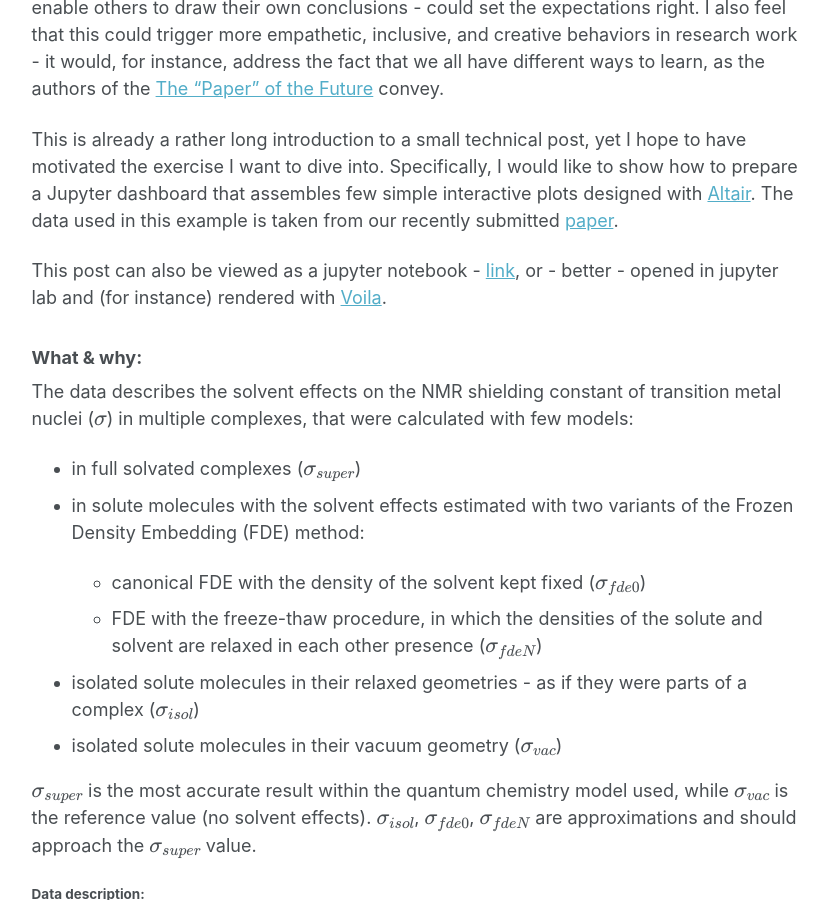
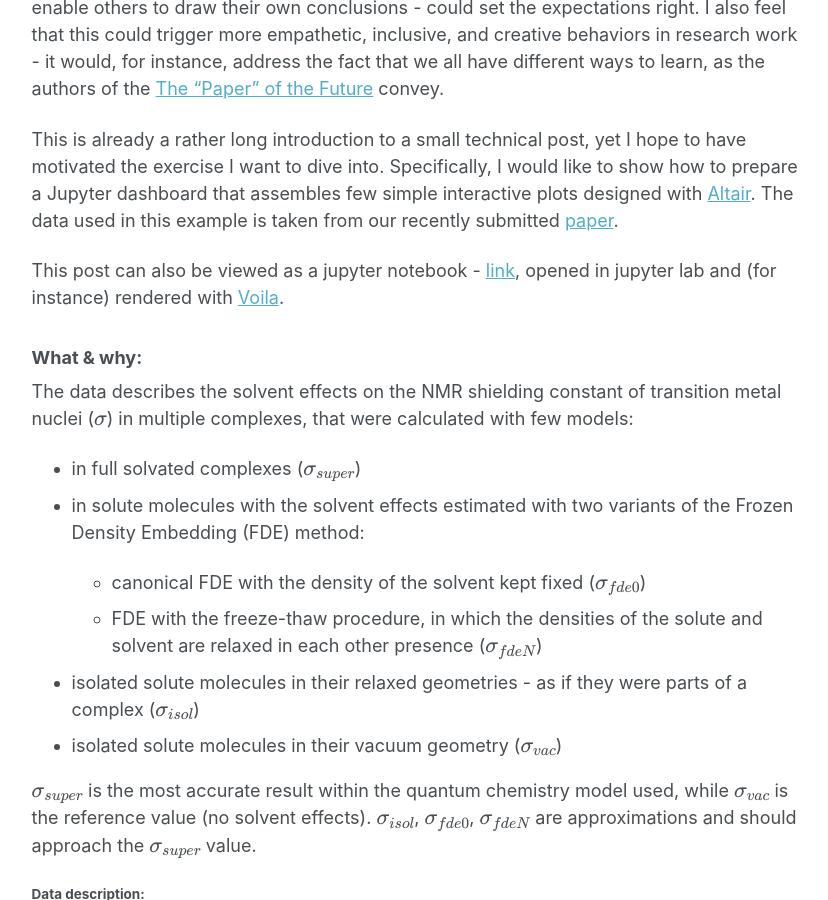
Before and after one commit to gosiao/gosiao.github.com, a Jekyll site: the page built from _posts/2021-09-05-altair-interactive1.md, in a window 1280 px wide and 900 px high, scrolled down 1312 px. Shown: the whole window, without its empty margins (250-1078 px from the left). Built offline with Jekyll 4.4.1, drawn with Linux system fonts in a browser that asks for light colours; formulas are drawn with MathJax 3.

Commit message:
fix the link to nbviewer

```diff
--- a/_posts/2021-09-05-altair-interactive1.md
+++ b/_posts/2021-09-05-altair-interactive1.md
@@ -26,7 +26,7 @@
 
 
 
-This post can also be viewed as a jupyter notebook - [link](https://nbviewer.jupyter.org/github/gosiao/gosiao.github.com/blob/00461015a3d60dae2dbb52c1d495ed11c86b1f8a/_posts/altair-interactive-files/notebook.ipynb), or - better - opened in jupyter lab and (for instance) rendered with [Voila](https://voila.readthedocs.io/en/stable/).
+This post can also be viewed as a jupyter notebook - [link](https://nbviewer.jupyter.org/github/gosiao/gosiao.github.com/blob/44cc74075c88847e0d4f12ea6f987f79e68aab2b/_posts/altair-interactive-files/notebook.ipynb), opened in jupyter lab and (for instance) rendered with [Voila](https://voila.readthedocs.io/en/stable/).
 
 
 {% include_relative {{page.subpage_include}} %}
```
